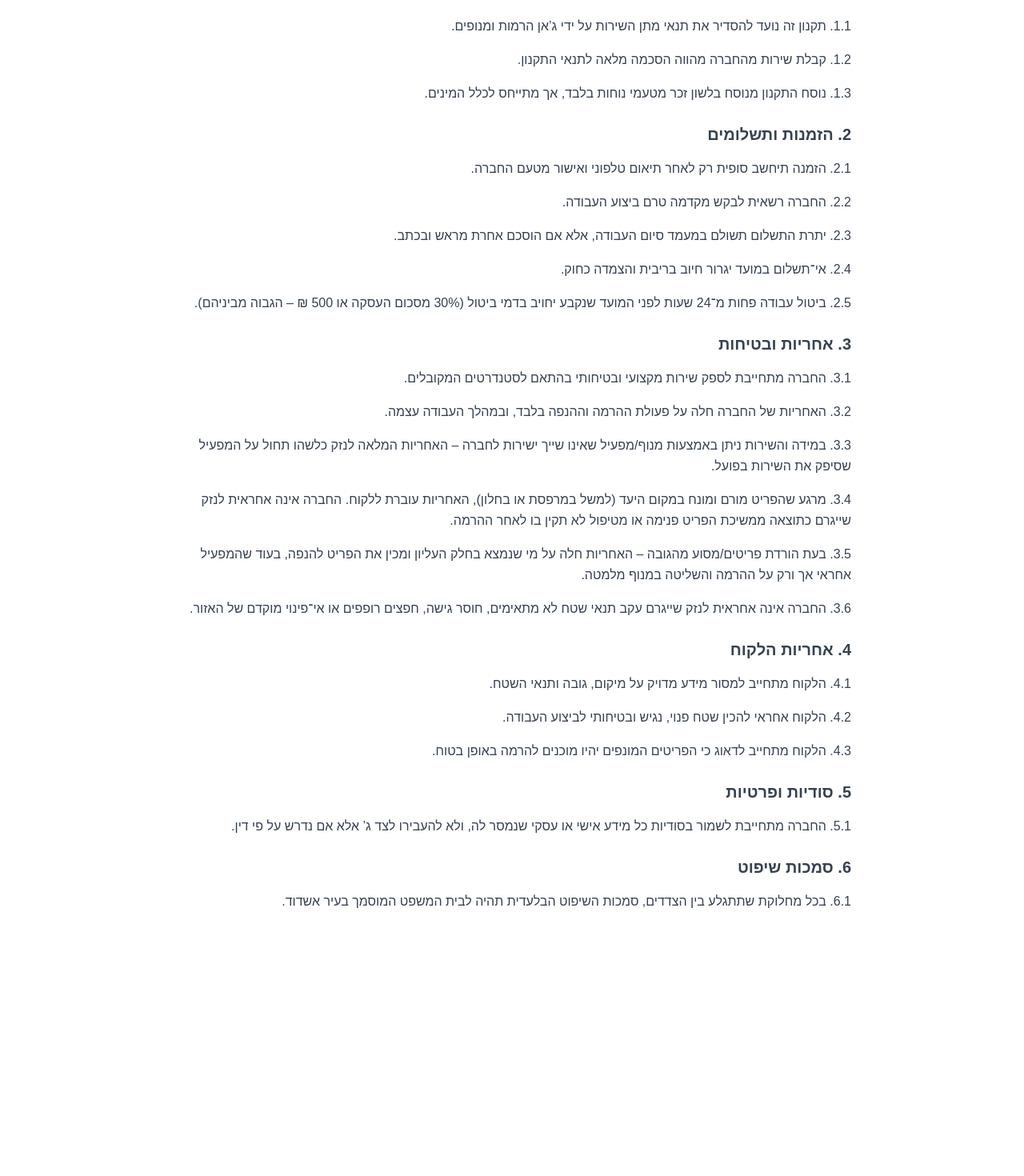
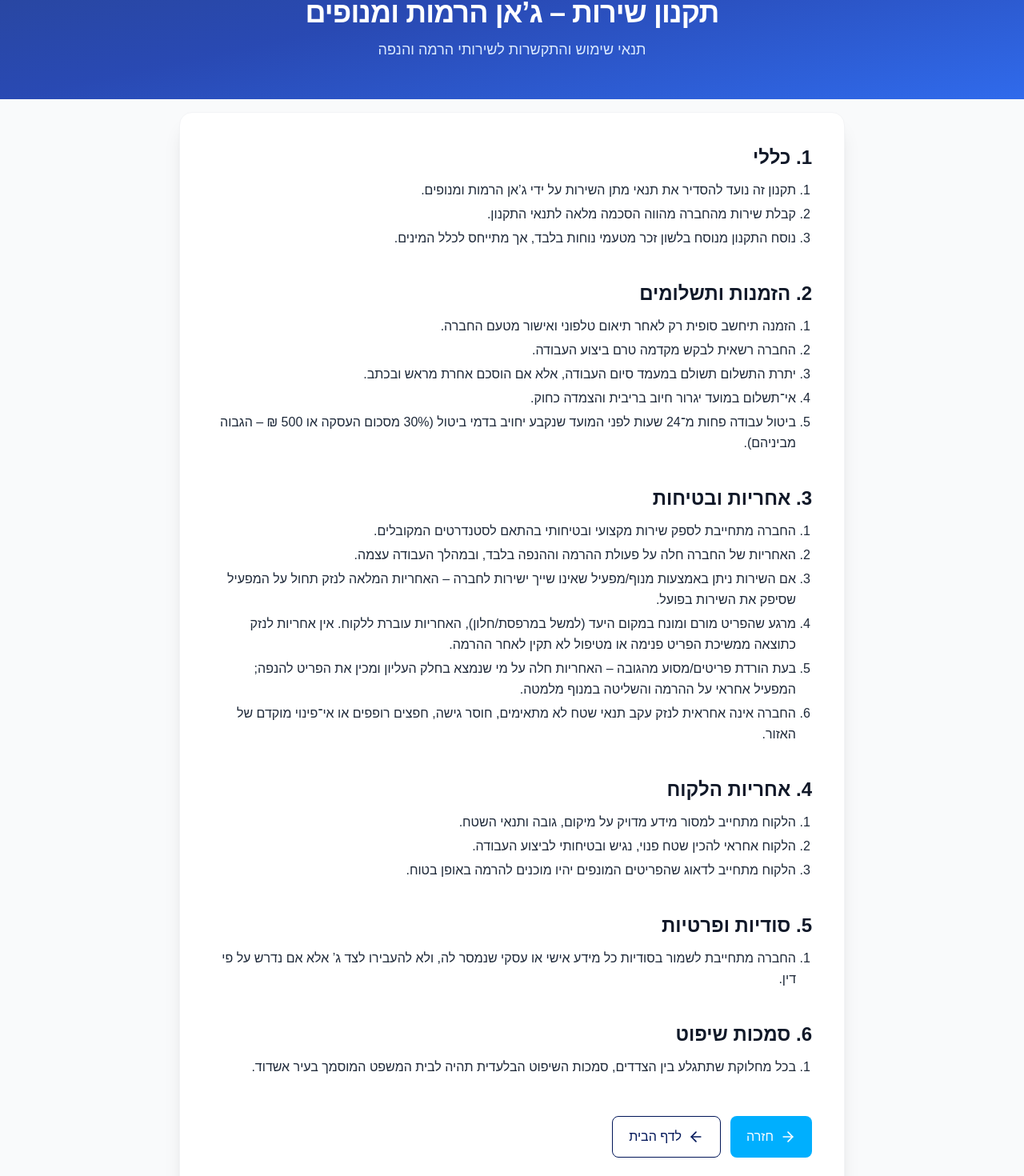
Before and after one commit to shakBensa/jan-crane, a Next.js app: page /terms-of-service in a window 1280 px wide. Shown: the part 148-1618 px from the top of the page at 80% size. Before the commit the page ends 1352 px from the top, so only its background shows below. Built offline with nearby package versions, Linux system fonts and the light colour scheme.

Commit message:
Update page.tsx

```diff
--- a/src/app/terms-of-service/page.tsx
+++ b/src/app/terms-of-service/page.tsx
@@ -1,42 +1,109 @@
 "use client";
 
+import React from "react";
+import Link from "next/link";
+import { useRouter } from "next/navigation";
+import { ArrowRight, ArrowLeft, FileText, Home } from "lucide-react";
+
+export const dynamic = "force-static";
+
 export default function TermsOfService() {
+  const router = useRouter();
+
   return (
-    <div className="max-w-4xl mx-auto px-6 py-16" dir="rtl">
-      <h1 className="text-3xl font-bold mb-6">📑 תקנון שירות – ג’אן הרמות ומנופים</h1>
+    <div className="min-h-screen bg-gray-50" dir="rtl">
+      {/* Hero */}
+      <section className="relative overflow-hidden">
+        <div className="absolute inset-0 bg-gradient-to-br from-[#1e3a8a] via-[#1e40af] to-[#2563eb] opacity-95" />
+        <div className="relative max-w-6xl mx-auto px-4 sm:px-6 lg:px-8 py-12">
 
-      <section className="space-y-4 text-gray-700 leading-relaxed">
-        <h2 className="text-xl font-semibold">1. כללי</h2>
-        <p>1.1. תקנון זה נועד להסדיר את תנאי מתן השירות על ידי ג’אן הרמות ומנופים.</p>
-        <p>1.2. קבלת שירות מהחברה מהווה הסכמה מלאה לתנאי התקנון.</p>
-        <p>1.3. נוסח התקנון מנוסח בלשון זכר מטעמי נוחות בלבד, אך מתייחס לכלל המינים.</p>
 
-        <h2 className="text-xl font-semibold mt-6">2. הזמנות ותשלומים</h2>
-        <p>2.1. הזמנה תיחשב סופית רק לאחר תיאום טלפוני ואישור מטעם החברה.</p>
-        <p>2.2. החברה רשאית לבקש מקדמה טרם ביצוע העבודה.</p>
-        <p>2.3. יתרת התשלום תשולם במעמד סיום העבודה, אלא אם הוסכם אחרת מראש ובכתב.</p>
-        <p>2.4. אי־תשלום במועד יגרור חיוב בריבית והצמדה כחוק.</p>
-        <p>2.5. ביטול עבודה פחות מ־24 שעות לפני המועד שנקבע יחויב בדמי ביטול (30% מסכום העסקה או 500 ₪ – הגבוה מביניהם).</p>
+          {/* Title */}
+          <div className="text-center text-white">
+            <div className="mx-auto mb-4 w-20 h-20 rounded-2xl bg-white/15 flex items-center justify-center">
+              <FileText className="w-10 h-10" />
+            </div>
+            <h1 className="text-3xl sm:text-4xl font-extrabold tracking-tight">
+              תקנון שירות – ג’אן הרמות ומנופים
+            </h1>
+            <p className="mt-3 text-blue-100 text-base sm:text-lg">
+              תנאי שימוש והתקשרות לשירותי הרמה והנפה
+            </p>
+          </div>
+        </div>
+      </section>
 
-        <h2 className="text-xl font-semibold mt-6">3. אחריות ובטיחות</h2>
-        <p>3.1. החברה מתחייבת לספק שירות מקצועי ובטיחותי בהתאם לסטנדרטים המקובלים.</p>
-        <p>3.2. האחריות של החברה חלה על פעולת ההרמה וההנפה בלבד, ובמהלך העבודה עצמה.</p>
-        <p>3.3. במידה והשירות ניתן באמצעות מנוף/מפעיל שאינו שייך ישירות לחברה – האחריות המלאה לנזק כלשהו תחול על המפעיל שסיפק את השירות בפועל.</p>
-        <p>3.4. מרגע שהפריט מורם ומונח במקום היעד (למשל במרפסת או בחלון), האחריות עוברת ללקוח. החברה אינה אחראית לנזק שייגרם כתוצאה ממשיכת הפריט פנימה או מטיפול לא תקין בו לאחר ההרמה.</p>
-        <p>3.5. בעת הורדת פריטים/מסוע מהגובה – האחריות חלה על מי שנמצא בחלק העליון ומכין את הפריט להנפה, בעוד שהמפעיל אחראי אך ורק על ההרמה והשליטה במנוף מלמטה.</p>
-        <p>3.6. החברה אינה אחראית לנזק שייגרם עקב תנאי שטח לא מתאימים, חוסר גישה, חפצים רופפים או אי־פינוי מוקדם של האזור.</p>
+      {/* Content */}
+      <main className="max-w-4xl mx-auto px-4 sm:px-6 lg:px-8 mt-4 pb-20">
+        <article className="bg-white rounded-2xl shadow-xl border border-gray-100 p-6 sm:p-10 leading-relaxed text-gray-800">
+          {/* 1 */}
+          <h2 className="text-xl sm:text-2xl font-bold text-gray-900 mb-3">1. כללי</h2>
+          <ol className="list-decimal pr-5 space-y-1">
+            <li>תקנון זה נועד להסדיר את תנאי מתן השירות על ידי ג’אן הרמות ומנופים.</li>
+            <li>קבלת שירות מהחברה מהווה הסכמה מלאה לתנאי התקנון.</li>
+            <li>נוסח התקנון מנוסח בלשון זכר מטעמי נוחות בלבד, אך מתייחס לכלל המינים.</li>
+          </ol>
 
-        <h2 className="text-xl font-semibold mt-6">4. אחריות הלקוח</h2>
-        <p>4.1. הלקוח מתחייב למסור מידע מדויק על מיקום, גובה ותנאי השטח.</p>
-        <p>4.2. הלקוח אחראי להכין שטח פנוי, נגיש ובטיחותי לביצוע העבודה.</p>
-        <p>4.3. הלקוח מתחייב לדאוג כי הפריטים המונפים יהיו מוכנים להרמה באופן בטוח.</p>
+          {/* 2 */}
+          <h2 className="text-xl sm:text-2xl font-bold text-gray-900 mt-10 mb-3">2. הזמנות ותשלומים</h2>
+          <ol className="list-decimal pr-5 space-y-1">
+            <li>הזמנה תיחשב סופית רק לאחר תיאום טלפוני ואישור מטעם החברה.</li>
+            <li>החברה רשאית לבקש מקדמה טרם ביצוע העבודה.</li>
+            <li>יתרת התשלום תשולם במעמד סיום העבודה, אלא אם הוסכם אחרת מראש ובכתב.</li>
+            <li>אי־תשלום במועד יגרור חיוב בריבית והצמדה כחוק.</li>
+            <li>ביטול עבודה פחות מ־24 שעות לפני המועד שנקבע יחויב בדמי ביטול (30% מסכום העסקה או 500 ₪ – הגבוה מביניהם).</li>
+          </ol>
 
-        <h2 className="text-xl font-semibold mt-6">5. סודיות ופרטיות</h2>
-        <p>5.1. החברה מתחייבת לשמור בסודיות כל מידע אישי או עסקי שנמסר לה, ולא להעבירו לצד ג’ אלא אם נדרש על פי דין.</p>
+          {/* 3 */}
+          <h2 className="text-xl sm:text-2xl font-bold text-gray-900 mt-10 mb-3">3. אחריות ובטיחות</h2>
+          <ol className="list-decimal pr-5 space-y-1">
+            <li>החברה מתחייבת לספק שירות מקצועי ובטיחותי בהתאם לסטנדרטים המקובלים.</li>
+            <li>האחריות של החברה חלה על פעולת ההרמה וההנפה בלבד, ובמהלך העבודה עצמה.</li>
+            <li>אם השירות ניתן באמצעות מנוף/מפעיל שאינו שייך ישירות לחברה – האחריות המלאה לנזק תחול על המפעיל שסיפק את השירות בפועל.</li>
+            <li>מרגע שהפריט מורם ומונח במקום היעד (למשל במרפסת/חלון), האחריות עוברת ללקוח. אין אחריות לנזק כתוצאה ממשיכת הפריט פנימה או מטיפול לא תקין לאחר ההרמה.</li>
+            <li>בעת הורדת פריטים/מסוע מהגובה – האחריות חלה על מי שנמצא בחלק העליון ומכין את הפריט להנפה; המפעיל אחראי על ההרמה והשליטה במנוף מלמטה.</li>
+            <li>החברה אינה אחראית לנזק עקב תנאי שטח לא מתאימים, חוסר גישה, חפצים רופפים או אי־פינוי מוקדם של האזור.</li>
+          </ol>
 
-        <h2 className="text-xl font-semibold mt-6">6. סמכות שיפוט</h2>
-        <p>6.1. בכל מחלוקת שתתגלע בין הצדדים, סמכות השיפוט הבלעדית תהיה לבית המשפט המוסמך בעיר אשדוד.</p>
-      </section>
+          {/* 4 */}
+          <h2 className="text-xl sm:text-2xl font-bold text-gray-900 mt-10 mb-3">4. אחריות הלקוח</h2>
+          <ol className="list-decimal pr-5 space-y-1">
+            <li>הלקוח מתחייב למסור מידע מדויק על מיקום, גובה ותנאי השטח.</li>
+            <li>הלקוח אחראי להכין שטח פנוי, נגיש ובטיחותי לביצוע העבודה.</li>
+            <li>הלקוח מתחייב לדאוג שהפריטים המונפים יהיו מוכנים להרמה באופן בטוח.</li>
+          </ol>
+
+          {/* 5 */}
+          <h2 className="text-xl sm:text-2xl font-bold text-gray-900 mt-10 mb-3">5. סודיות ופרטיות</h2>
+          <ol className="list-decimal pr-5 space-y-1">
+            <li>החברה מתחייבת לשמור בסודיות כל מידע אישי או עסקי שנמסר לה, ולא להעבירו לצד ג’ אלא אם נדרש על פי דין.</li>
+          </ol>
+
+          {/* 6 */}
+          <h2 className="text-xl sm:text-2xl font-bold text-gray-900 mt-10 mb-3">6. סמכות שיפוט</h2>
+          <ol className="list-decimal pr-5 space-y-1">
+            <li>בכל מחלוקת שתתגלע בין הצדדים, סמכות השיפוט הבלעדית תהיה לבית המשפט המוסמך בעיר אשדוד.</li>
+          </ol>
+
+          {/* Bottom controls */}
+          <div className="mt-12 flex flex-col sm:flex-row gap-3">
+            <button
+              onClick={() => router.back()}
+              className="inline-flex items-center justify-center gap-2 rounded-lg bg-[#00AFFE] text-white px-5 py-3 font-medium hover:opacity-90 transition"
+            >
+              <ArrowRight className="w-5 h-5" />
+              חזרה
+            </button>
+            <Link
+              href="/"
+              className="inline-flex items-center justify-center gap-2 rounded-lg border border-[#011659] text-[#011659] px-5 py-3 font-medium hover:bg-[#011659] hover:text-white transition"
+            >
+              <ArrowLeft className="w-5 h-5" />
+              לדף הבית
+            </Link>
+          </div>
+        </article>
+      </main>
     </div>
   );
 }
```
